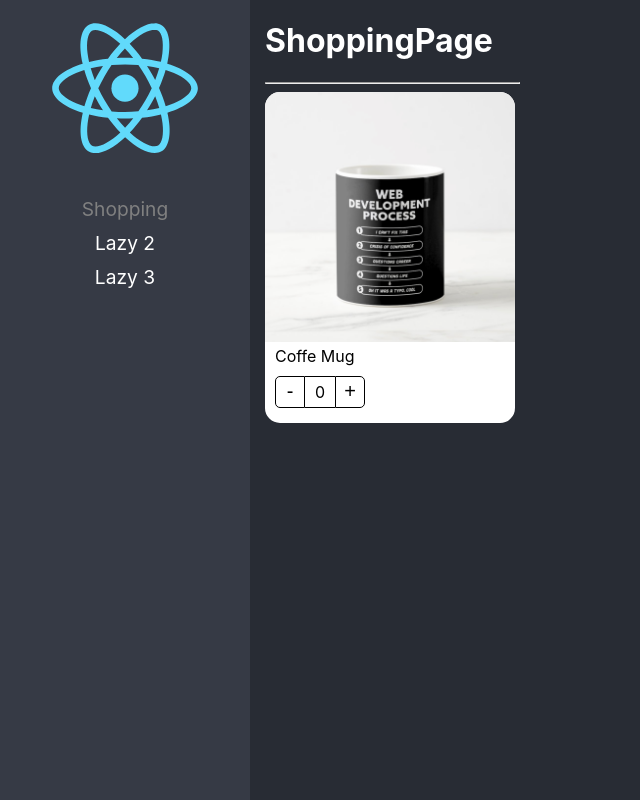
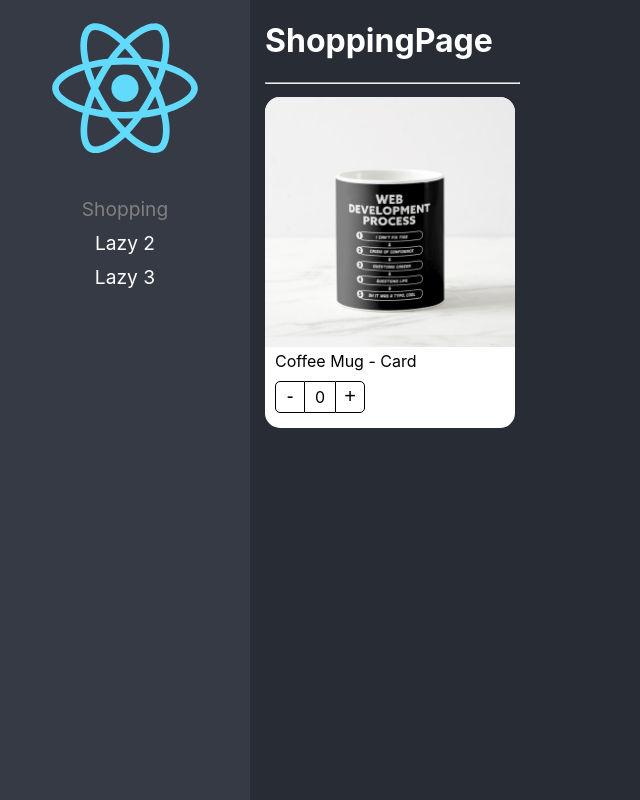
Before and after one commit to Datakokk/React-app-base, a React (Create React App) app: page / in a window 1280 px wide. Shown: the whole page, without its empty margins (0-640 px from the left). Built offline with nearby package versions, Linux system fonts and the light colour scheme.

Commit message:
starting component - patterns

```diff
--- a/src/02-component-patterns/components/ProductCard.tsx
+++ b/src/02-component-patterns/components/ProductCard.tsx
@@ -1,21 +1,27 @@
 import styles from "../styles/styles.module.css";
 import noImage from "../assets/no-image.jpg";
-import { useState } from "react";
+import { useProduct } from '../hooks/useProduct';
 
-export const ProductCard = () => {
+interface Props {
+    product: Product,
+}
 
-    const [counter, setCounter] = useState(0);
+interface Product {
+    id: string,
+    title: string,
+    img?: string
+}
 
-    const increaseBy = ( value: number ) => {
-        setCounter( pre => Math.max( pre + value, 0 ));
-    }
+export const ProductCard = ({ product }: Props) => {
+
+   const { counter, increaseBy } = useProduct();
 
   return (
     <div className={ styles.productCard }>
-        <img className={ styles.productImg } src="./coffee-mug.png" alt="Coffe Mug" />
+        <img className={ styles.productImg } src={ product.img ? product.img : noImage} alt={ product.title } />
         {/* <img className={ styles.productImg } src={ noImage } alt="Coffe Mug" /> */}
 
-        <span className={ styles.productDescription }>Coffe Mug</span>
+        <span className={ styles.productDescription }>{ product.title }</span>
         <div className={ styles.buttonsContainer }>
             <button
                 className={ styles.buttonMinus }
--- /dev/null
+++ b/src/02-component-patterns/hooks/useProduct.ts
@@ -0,0 +1,16 @@
+import { useState } from "react";
+
+export const useProduct = () => {
+
+    const [counter, setCounter] = useState(0);
+
+    const increaseBy = ( value: number ) => {
+        setCounter( pre => Math.max( pre + value, 0 ));
+    }
+
+    return {
+        counter,
+
+        increaseBy
+    }
+};
--- a/src/02-component-patterns/pages/ShoppingPage.tsx
+++ b/src/02-component-patterns/pages/ShoppingPage.tsx
@@ -1,11 +1,27 @@
 import { ProductCard } from "../components/ProductCard"
 
 export const ShoppingPage = () => {
+
+  const product = {
+    id: '1',
+    title: 'Coffee Mug - Card',
+    img: './coffee-mug.png'
+  }
+
   return (
     <div>
         <h1>ShoppingPage</h1>
         <hr />
-        <ProductCard />
+
+        <div style={{
+          display: 'flex',
+          flexDirection: 'row',
+          flexWrap: 'wrap'
+        }}>
+
+          <ProductCard product={ product }/>
+
+        </div>
     </div>
   )
 }
```
